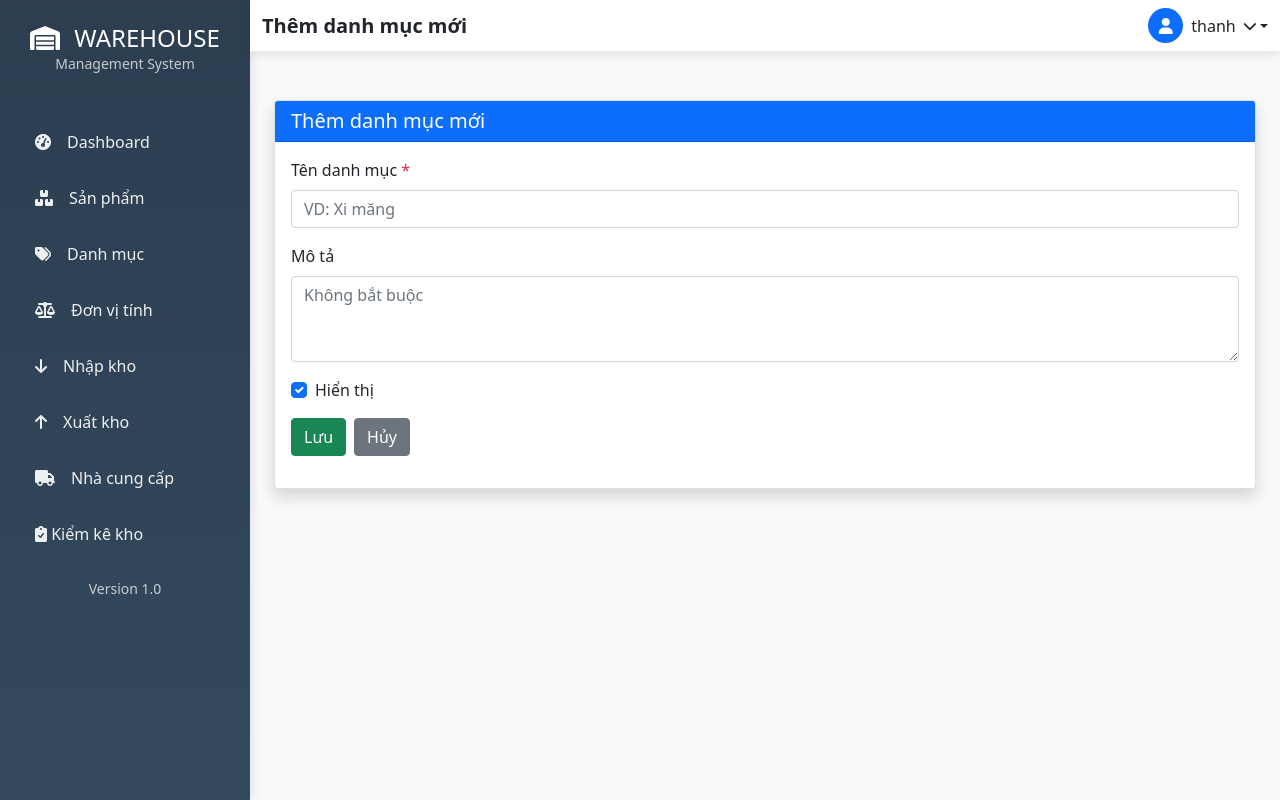
After one commit to tonga-ai-star/manage_app, a Django app: page /san-pham/categories/add/ in a window 1280 px wide. The commit adds this page. Run offline with Django 4.2, Linux system fonts and the light colour scheme; a user stored in the database is signed in.

```diff
--- a/products/forms.py
+++ b/products/forms.py
@@ -1,6 +1,29 @@
+# products/forms.py
 from django import forms
-from .models import SanPham
+from .models import DanhMucSanPham, SanPham, DonViTinh
 
+# Form cho thêm danh mục
+class DanhMucForm(forms.ModelForm):
+    class Meta:
+        model = DanhMucSanPham
+        fields = ['ten_danh_muc', 'mo_ta', 'trang_thai']
+        widgets = {
+            'ten_danh_muc': forms.TextInput(attrs={'class': 'form-control', 'placeholder': 'VD: Xi măng'}),
+            'mo_ta': forms.Textarea(attrs={'class': 'form-control', 'rows': 3, 'placeholder': 'Không bắt buộc'}),
+            'trang_thai': forms.CheckboxInput(attrs={'class': 'form-check-input'}),
+        }
+
+class DonViTinhForm(forms.ModelForm):
+    class Meta:
+        model = DonViTinh
+        fields = ['ten_don_vi', 'mo_ta']
+        widgets = {
+            'ten_don_vi': forms.TextInput(attrs={'class': 'form-control', 'placeholder': 'VD: Bao'}),
+            'mo_ta': forms.Textarea(attrs={'class': 'form-control', 'rows': 3, 'placeholder': 'Không bắt buộc'}),
+#            'trang_thai': forms.CheckboxInput(attrs={'class': 'form-check-input'}),
+        }
+
+# Form cho sản phẩm (đã có, bổ sung queryset)
 class SanPhamForm(forms.ModelForm):
     class Meta:
         model = SanPham
@@ -15,3 +38,8 @@ class SanPhamForm(forms.ModelForm):
             'ton_kho': forms.NumberInput(attrs={'class': 'form-control'}),
             'trang_thai': forms.CheckboxInput(attrs={'class': 'form-check-input'}),
         }
+
+    def __init__(self, *args, **kwargs):
+        super().__init__(*args, **kwargs)
+        self.fields['danh_muc'].queryset = DanhMucSanPham.objects.all().order_by('ten_danh_muc')
+        self.fields['don_vi_tinh'].queryset = DonViTinh.objects.all().order_by('ten_don_vi')
--- a/products/models.py
+++ b/products/models.py
@@ -14,6 +14,7 @@ class DanhMucSanPham(models.Model):
 class DonViTinh(models.Model):
     ten_don_vi = models.CharField(max_length=50)
     mo_ta = models.TextField(blank=True, null=True)
+    trang_thai = models.BooleanField(default=True)
     def __str__(self):
         return self.ten_don_vi
     class Meta:
--- a/products/urls.py
+++ b/products/urls.py
@@ -8,4 +8,6 @@ urlpatterns = [
     path('<int:pk>/delete/', views.product_delete, name='product_delete'),
     path('categories/', views.category_list, name='category_list'),
     path('units/', views.unit_list, name='unit_list'),
+    path('categories/add/', views.category_create, name='category_create'),
+    path('units/add/', views.unit_create, name='unit_create'),
 ]
--- a/products/views.py
+++ b/products/views.py
@@ -1,7 +1,8 @@
+# views.py
 from django.shortcuts import render, redirect, get_object_or_404
 from django.contrib.auth.decorators import login_required
-from .models import SanPham
-from .forms import SanPhamForm
+from .models import SanPham, DanhMucSanPham, DonViTinh  # ← Import model
+from .forms import SanPhamForm, DanhMucForm, DonViTinhForm
 
 @login_required
 def product_list(request):
@@ -38,21 +39,46 @@ def product_delete(request, pk):
         product.delete()
         return redirect('product_list')
     return render(request, 'products/product_confirm_delete.html', {'product': product})
+
+# SỬA: LẤY TỪ DB, KHÔNG DÙNG DỮ LIỆU CỨNG
 @login_required
 def category_list(request):
-    categories = [
-        {'id': 1, 'name': 'Xi măng'},
-        {'id': 2, 'name': 'Cát đá'},
-        {'id': 3, 'name': 'Thép'},
-        {'id': 4, 'name': 'Gạch ống'},
-    ]
+    categories = DanhMucSanPham.objects.all()  # ← Lấy thật từ DB
     return render(request, 'products/category_list.html', {'categories': categories})
+
+@login_required
 def unit_list(request):
-    units = [
-        {'id': 1, 'name': 'Bao'},
-        {'id': 2, 'name': 'Kg'},
-        {'id': 3, 'name': 'Tấn'},
-        {'id': 4, 'name': 'Khối'},
-        {'id': 5, 'name': 'Viên'},
-    ]
+    units = DonViTinh.objects.all()  # ← Lấy thật từ DB
     return render(request, 'products/unit_list.html', {'units': units})
+
+
+@login_required
+def category_create(request):
+    if request.method == 'POST':
+        form = DanhMucForm(request.POST)
+        if form.is_valid():
+            form.save()
+            return redirect('category_list')
+    else:
+        form = DanhMucForm()
+
+    return render(request, 'products/category_form.html', {
+        'form': form,
+        'title': 'Thêm danh mục mới'
+    })
+
+
+@login_required
+def unit_create(request):
+    if request.method == 'POST':
+        form = DonViTinhForm(request.POST)
+        if form.is_valid():
+            form.save()
+            return redirect('unit_list')
+    else:
+        form = DonViTinhForm()
+
+    return render(request, 'products/unit_form.html', {
+        'form': form,
+        'title': 'Thêm đơn vị tính'
+    })
--- a/templates/base.html
+++ b/templates/base.html
@@ -212,7 +212,7 @@
         </a>
         <ul class="dropdown-menu dropdown-menu-end" aria-labelledby="userDropdown">
             <li><a class="dropdown-item" href="#"><i class="fas fa-user me-2"></i>Hồ sơ</a></li>
-                                <li><a class="dropdown-item" href="#"><i class="fas fa-cog me-2"></i>Cài đặt</a></li>
+            <li><a class="dropdown-item" href="/profile/settings/"><i class="fas fa-cog me-2"></i>Cài đặt</a></li>
             <li><hr class="dropdown-divider"></li>
             <li><a class="dropdown-item text-danger" href="{% url 'logout' %}">
                 <i class="fas fa-sign-out-alt me-2"></i>Đăng xuất
--- a/templates/inventory/nhapkho_form.html
+++ b/templates/inventory/nhapkho_form.html
@@ -141,7 +141,7 @@
                         <button type="submit" class="btn btn-primary-custom">
                             <i class="fas fa-save me-2"></i>Lưu phiếu nhập
                         </button>
-                        <a href="{% url 'danh_sach_nhap' %}" class="btn btn-secondary">
+                        <a href="{% url 'inventory:danh_sach_nhap' %}" class="btn btn-secondary">
                             <i class="fas fa-times me-2"></i>Hủy
                         </a>
                         <button type="reset" class="btn btn-outline-secondary">
--- a/templates/inventory/nhapkho_list.html
+++ b/templates/inventory/nhapkho_list.html
@@ -8,7 +8,7 @@
 <div class="card table-custom">
     <div class="card-header d-flex justify-content-between align-items-center">
         <h5 class="card-title mb-0">Phiếu nhập kho</h5>
-        <a href="{% url 'nhap_kho_create' %}" class="btn btn-primary-custom">
+        <a href="{% url 'inventory:nhap_kho_create' %}" class="btn btn-primary-custom">
             <i class="fas fa-plus me-2"></i>Tạo phiếu nhập
         </a>
     </div>
@@ -98,7 +98,7 @@
                             <br>
                             <h5>Chưa có phiếu nhập kho nào</h5>
                             <p class="mb-3">Hãy tạo phiếu nhập kho đầu tiên để quản lý hàng hóa</p>
-                            <a href="{% url 'nhap_kho_create' %}" class="btn btn-primary-custom">
+                            <a href="{% url 'inventory:nhap_kho_create' %}" class="btn btn-primary-custom">
                                 <i class="fas fa-plus me-2"></i>Tạo phiếu nhập đầu tiên
                             </a>
                         </td>
--- a/templates/inventory/xuatkho_form.html
+++ b/templates/inventory/xuatkho_form.html
@@ -145,7 +145,7 @@
                         <button type="submit" class="btn btn-primary-custom">
                             <i class="fas fa-save me-2"></i>Lưu phiếu xuất
                         </button>
-                        <a href="{% url 'danh_sach_xuat' %}" class="btn btn-secondary">
+                        <a href="{% url 'inventory:danh_sach_xuat' %}" class="btn btn-secondary">
                             <i class="fas fa-times me-2"></i>Hủy
                         </a>
                         <button type="reset" class="btn btn-outline-secondary">
--- a/templates/inventory/xuatkho_list.html
+++ b/templates/inventory/xuatkho_list.html
@@ -8,7 +8,7 @@
 <div class="card table-custom">
     <div class="card-header d-flex justify-content-between align-items-center">
         <h5 class="card-title mb-0">Phiếu xuất kho</h5>
-        <a href="{% url 'xuat_kho_create' %}" class="btn btn-primary-custom">
+        <a href="{% url 'inventory:xuat_kho_create' %}" class="btn btn-primary-custom">
             <i class="fas fa-plus me-2"></i>Tạo phiếu xuất
         </a>
     </div>
@@ -98,7 +98,7 @@
                             <br>
                             <h5>Chưa có phiếu xuất kho nào</h5>
                             <p class="mb-3">Hãy tạo phiếu xuất kho đầu tiên để quản lý bán hàng</p>
-                            <a href="{% url 'xuat_kho_create' %}" class="btn btn-primary-custom">
+                            <a href="{% url 'inventory:xuat_kho_create' %}" class="btn btn-primary-custom">
                                 <i class="fas fa-plus me-2"></i>Tạo phiếu xuất đầu tiên
                             </a>
                         </td>
--- /dev/null
+++ b/templates/products/category_form.html
@@ -0,0 +1,34 @@
+{% extends 'base.html' %}
+{% block title %}{{ title }} - Warehouse{% endblock %}
+{% block page_title %}{{ title }}{% endblock %}
+
+{% block content %}
+<div class="container mt-4">
+    <div class="card shadow">
+        <div class="card-header bg-primary text-white">
+            <h5 class="mb-0">{{ title }}</h5>
+        </div>
+        <div class="card-body">
+            <form method="post">
+                {% csrf_token %}
+                <div class="mb-3">
+                    <label class="form-label">Tên danh mục <span class="text-danger">*</span></label>
+                    {{ form.ten_danh_muc }}
+                </div>
+                <div class="mb-3">
+                    <label class="form-label">Mô tả</label>
+                    {{ form.mo_ta }}
+                </div>
+                <div class="mb-3 form-check">
+                    {{ form.trang_thai }}
+                    <label class="form-check-label">Hiển thị</label>
+                </div>
+                <div class="d-flex gap-2">
+                    <button type="submit" class="btn btn-success">Lưu</button>
+                    <a href="{% url 'category_list' %}" class="btn btn-secondary">Hủy</a>
+                </div>
+            </form>
+        </div>
+    </div>
+</div>
+{% endblock %}
--- a/templates/products/category_list.html
+++ b/templates/products/category_list.html
@@ -7,7 +7,7 @@
 <div class="card shadow">
   <div class="card-header d-flex justify-content-between align-items-center">
     <h5 class="card-title mb-0">Danh sách danh mục</h5>
-    <a href="#" class="btn btn-primary btn-sm">
+    <a href="{% url 'category_create' %}" class="btn btn-primary btn-sm">
       <i class="fas fa-plus me-1"></i> Thêm danh mục
     </a>
   </div>
@@ -23,7 +23,7 @@
         {% for c in categories %}
         <tr>
           <td>{{ c.id }}</td>
-          <td>{{ c.name }}</td>
+          <td>{{ c.ten_danh_muc }}</td>
         </tr>
         {% endfor %}
       </tbody>
--- a/templates/products/unit_list.html
+++ b/templates/products/unit_list.html
@@ -7,7 +7,7 @@
 <div class="card shadow">
   <div class="card-header d-flex justify-content-between align-items-center">
     <h5 class="card-title mb-0">Danh sách đơn vị tính</h5>
-    <a href="#" class="btn btn-primary btn-sm">
+    <a href="{% url 'unit_create' %}" class="btn btn-primary btn-sm">
       <i class="fas fa-plus me-1"></i> Thêm đơn vị
     </a>
   </div>
@@ -23,7 +23,7 @@
         {% for u in units %}
         <tr>
           <td>{{ u.id }}</td>
-          <td>{{ u.name }}</td>
+          <td>{{ u.ten_don_vi }}</td>
         </tr>
         {% endfor %}
       </tbody>
```
Also changed, not shown: templates/products/unit_form.html (added, +34 -0 lines), db.sqlite3, products/migrations/0002_donvitinh_trang_thai.py (added). Lines whose indentation alone changed are shown as unchanged.
